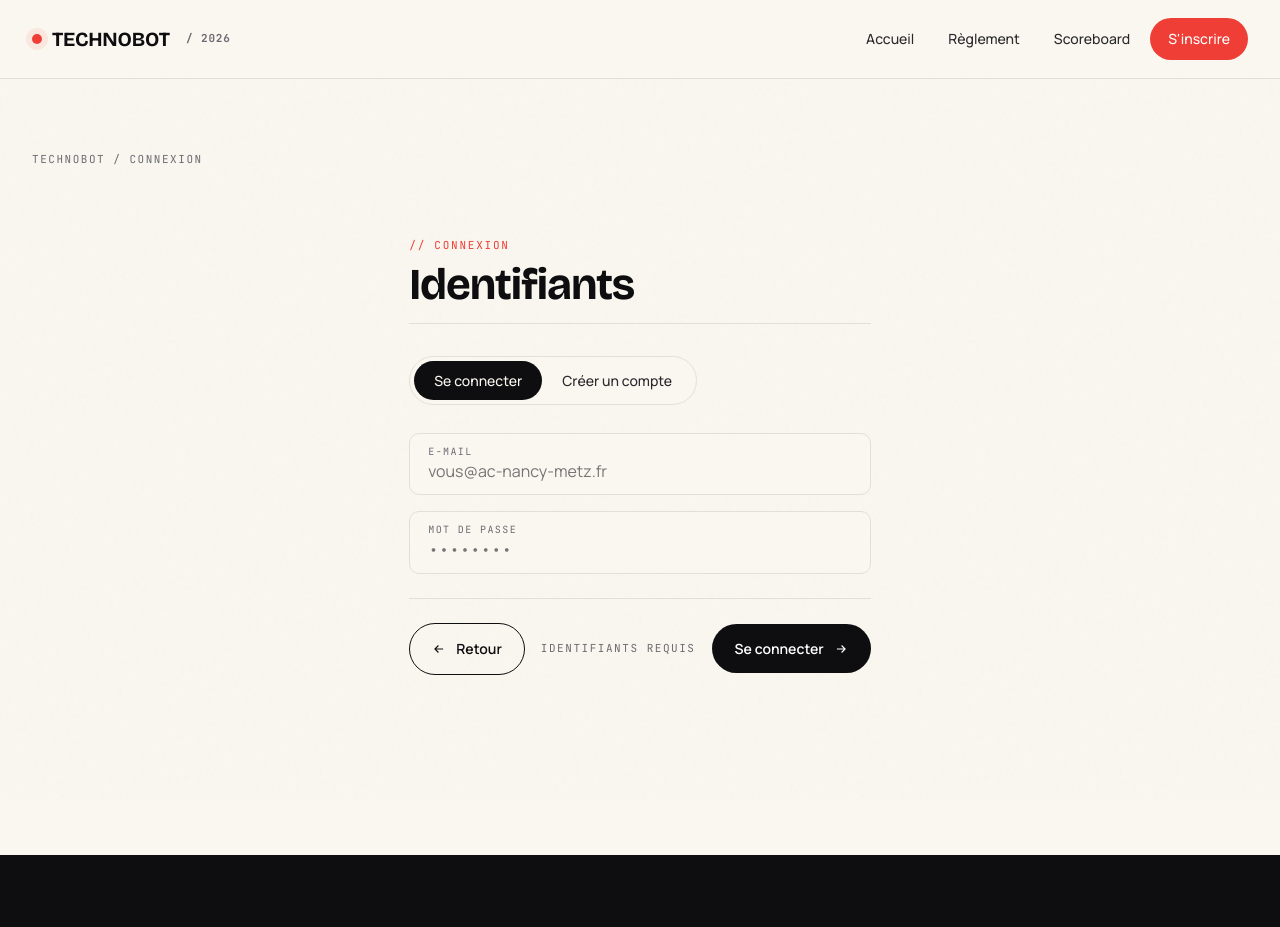
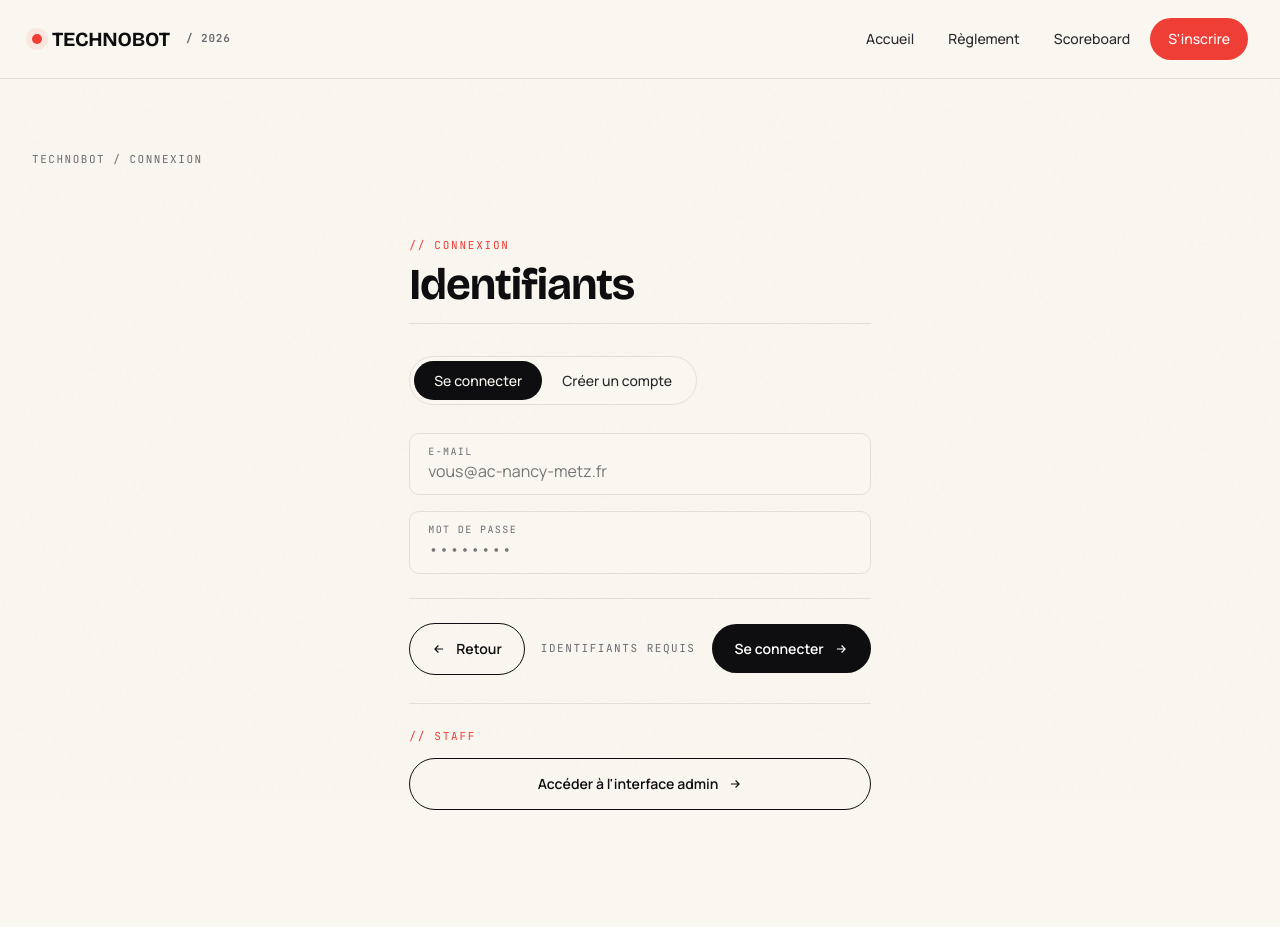
Before and after one commit to erenworld/technobot, a React (Vite) app in the folder web/: page /login in a window 1280 px wide. Shown: the top 927 px of the page. Built offline with nearby package versions, Linux system fonts and the light colour scheme; no server answers.

Commit message:
feat(web): add admin access button on login page

```diff
--- a/web/src/routes/LoginPage.tsx
+++ b/web/src/routes/LoginPage.tsx
@@ -175,6 +175,28 @@ export function LoginPage() {
                 </button>
               </div>
             </form>
+
+            <div
+              style={{
+                marginTop: 28,
+                paddingTop: 24,
+                borderTop: '1px solid var(--line)',
+              }}
+            >
+              <div className="form-section-eyebrow" style={{ marginBottom: 12 }}>
+                // Staff
+              </div>
+              <Link
+                to="/admin"
+                className="btn btn-ghost"
+                style={{ width: '100%', justifyContent: 'center' }}
+              >
+                Accéder à l'interface admin
+                <svg viewBox="0 0 24 24" fill="none" stroke="currentColor" strokeWidth={2}>
+                  <path d="M5 12h14M13 6l6 6-6 6" />
+                </svg>
+              </Link>
+            </div>
           </div>
         </main>
       </div>
```
